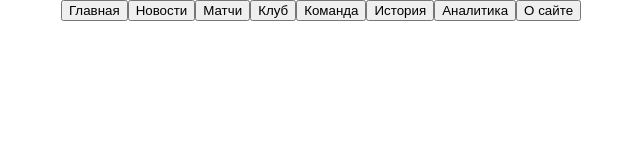
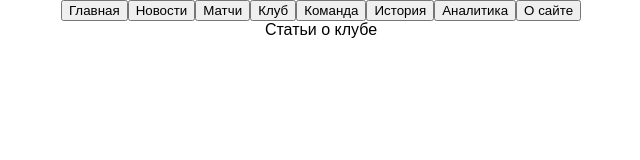
Before and after one commit to Skuznetz/forum-fc_1, a React (Create React App) app in the folder forum/: page / in a window 1280 px wide. Shown: the top 160 px of the page, without its empty margins (319-959 px from the left). Built offline with nearby package versions, Linux system fonts and the light colour scheme.

Commit message:
определим блок

```diff
--- a/forum/src/App.js
+++ b/forum/src/App.js
@@ -13,6 +13,7 @@ class App extends Component {
         <button>История</button>
         <button>Аналитика</button>
         <button>О сайте</button>
+        <div>Статьи о клубе</div>
       </div>
     );
   }
```
